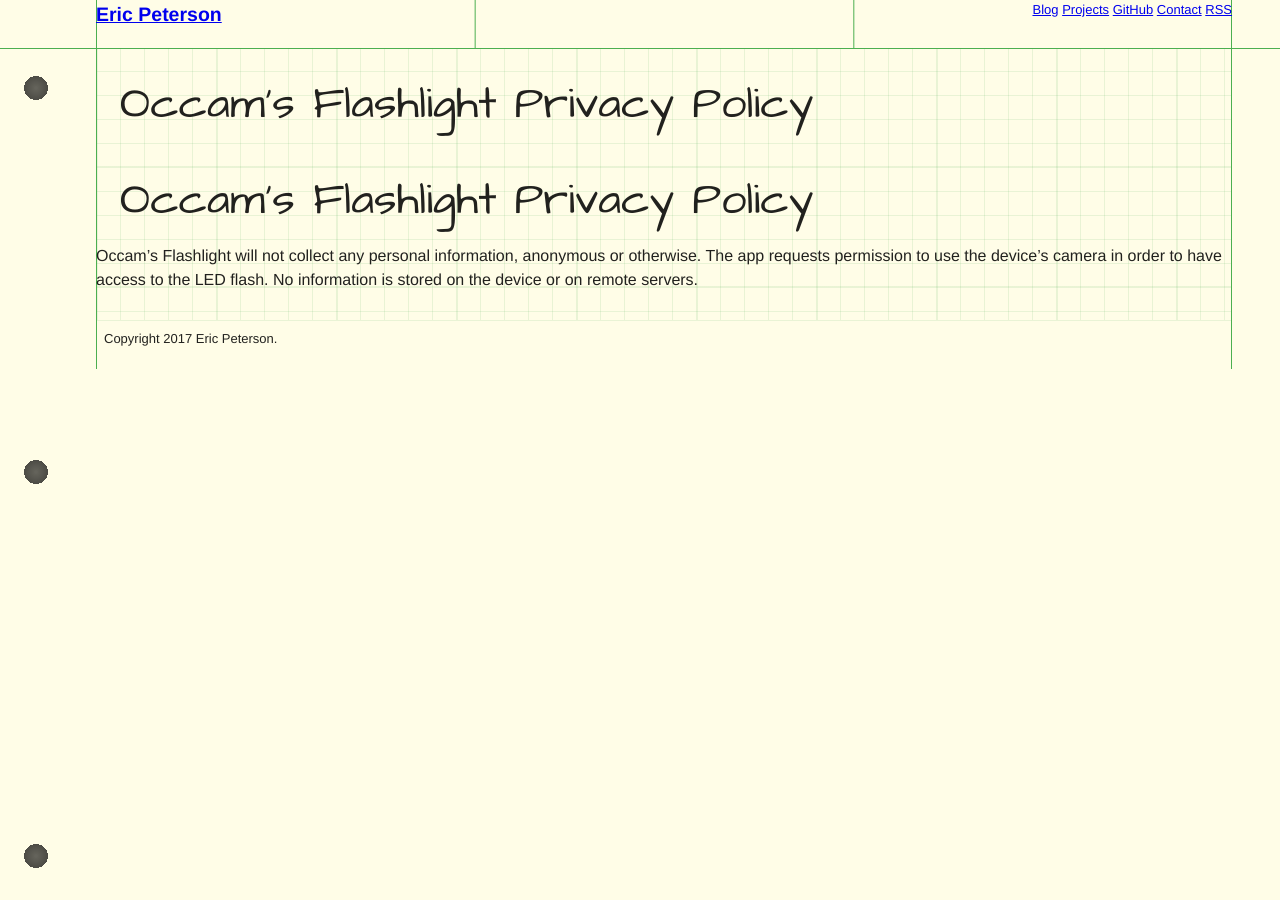
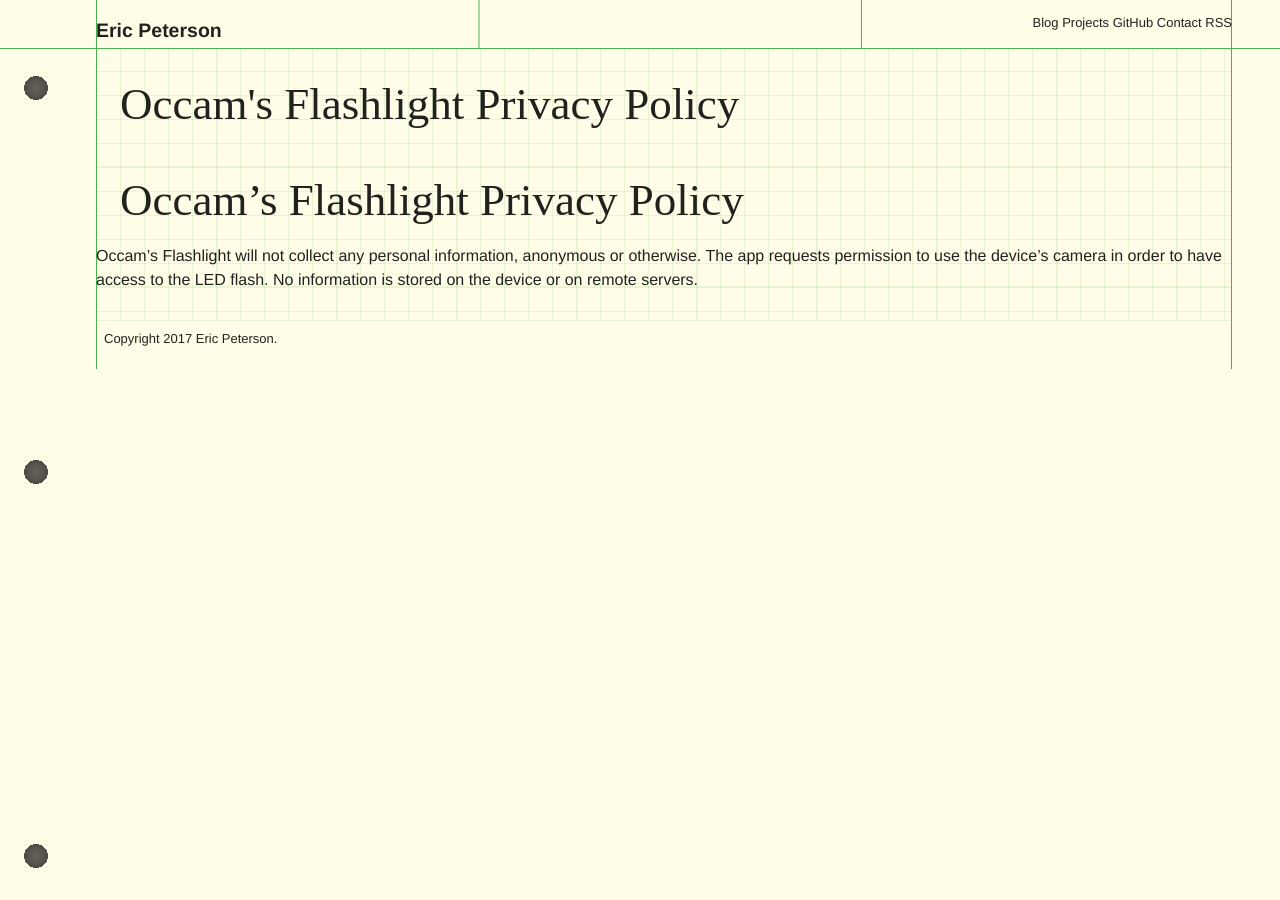
Before and after one commit to epeterson320/epeterson320.github.io, a Jekyll site: the page built from privacypolicy.md, in a window 1280 px wide. Built offline with Jekyll 4.4.1, drawn with Linux system fonts in a browser that asks for light colours; some web fonts are replaced.

Commit message:
Typography and Header

```diff
--- a/_includes/meta.html
+++ b/_includes/meta.html
@@ -4,7 +4,7 @@
   name="viewport"
   content="width=device-width, initial-scale=1, maximum-scale=1">
 <link
-  href='https://fonts.googleapis.com/css?family=Architects+Daughter|Proza+Libre'
+  href='https://fonts.googleapis.com/css?family=Proza+Libre|BioRhyme'
   rel='stylesheet'>
 <link
   rel="stylesheet"
--- a/_sass/eng_paper_background.scss
+++ b/_sass/eng_paper_background.scss
@@ -38,7 +38,7 @@
       $divider 1px,
       transparent 1px,
       transparent)
-    0 / calc(100% / 3) $header-height repeat-x;
+    0 / calc(101% / 3) $header-height repeat-x;
 }
 
 main {
--- a/assets/css/style.scss
+++ b/assets/css/style.scss
@@ -19,16 +19,23 @@
   padding: 0;
 }
 
+a {
+  text-decoration: none;
+  color: $text;
+}
 code {
   font-family: 'PT Mono', Inconsolata, monospace;
 }
 
 header {
   h2, nav, ul, li {
-    display: inline;
+    display: inline-block;
   }
   nav {
     float: right;
+  }
+  nav, ul {
+
   }
 }
 
@@ -39,9 +46,10 @@
     font-size: 45px;
     font-weight: 400;
     line-height: 72px;
-    font-family: 'Architects Daughter', cursive;
+    font-family: 'BioRhyme', serif;
   }
   h2 {
+    font-family: 'BioRhyme', serif;
     clear: both;
   }
   p {
```
Lines whose indentation alone changed are shown as unchanged.
